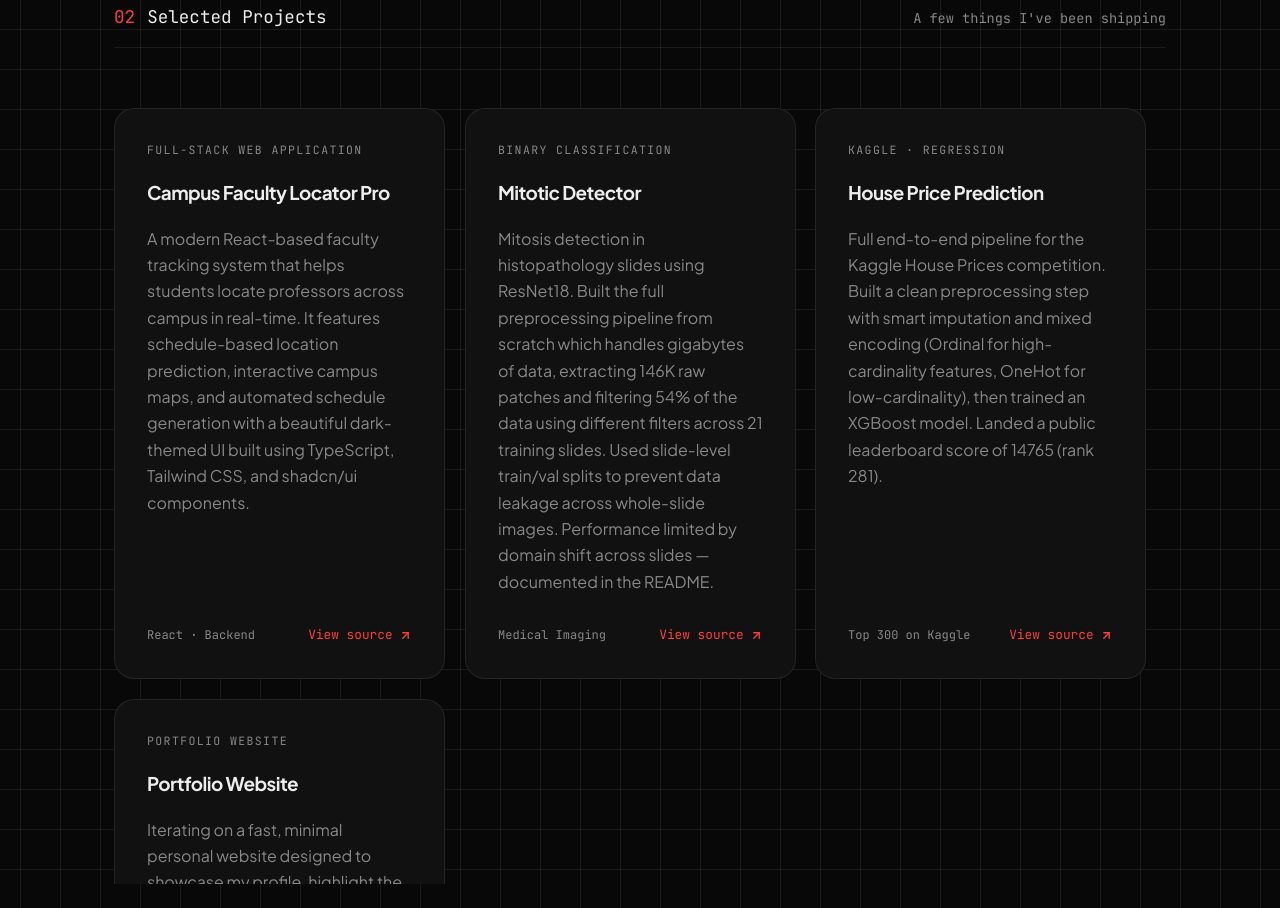
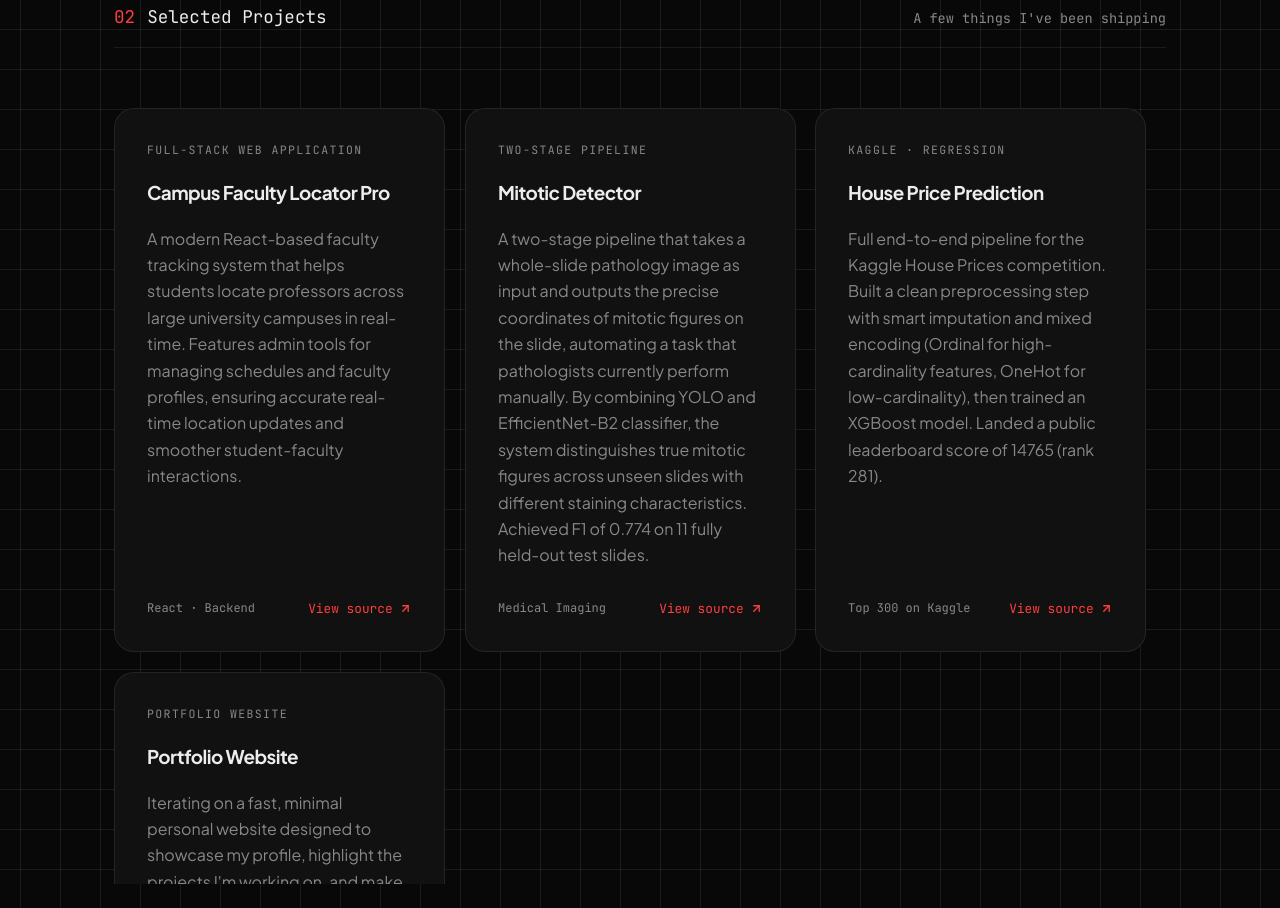
Before and after one commit to shanthan5589/shanthan5589.github.io, a plain HTML site: page index.html in a window 1280 px wide. Shown: the part 971-1879 px from the top of the page. Drawn offline with Linux system fonts and the light colour scheme.

Commit message:
Added two-stage mitotic detection

```diff
--- a/index.html
+++ b/index.html
@@ -98,9 +98,9 @@
             <!-- <span class="work-meta-pill">Top 300 on Kaggle</span> -->
           </div>
           <p>
-          A modern React-based faculty tracking system that helps students locate professors across campus in real-time.
-          It features schedule-based location prediction, interactive campus maps, and automated schedule generation with
-          a beautiful dark-themed UI built using TypeScript, Tailwind CSS, and shadcn/ui components.
+          A modern React-based faculty tracking system that helps students locate professors across large
+          university campuses in real-time. Features admin tools for managing schedules and faculty profiles,
+          ensuring accurate real-time location updates and smoother student-faculty interactions.
           </p>
           <div class="work-footer">
             <span>React · Backend</span>
@@ -109,16 +109,17 @@
         </a>
 
         <a href="https://github.com/shanthan5589/mitosis-detector" target="_blank" class="work-card">
-          <div class="work-tagline">Binary Classification</div>
+          <div class="work-tagline">Two-Stage Pipeline</div>
           <div class="work-title-row">
             <h3>Mitotic Detector</h3>
             <!-- <span class="work-meta-pill">Top 300 on Kaggle</span> -->
           </div>
           <p>
-          Mitosis detection in histopathology slides using ResNet18. Built the full preprocessing pipeline from scratch
-          which handles gigabytes of data, extracting 146K raw patches and filtering 54% of the data using different filters
-          across 21 training slides. Used slide-level train/val splits to prevent data leakage across whole-slide images.
-          Performance limited by domain shift across slides — documented in the README.
+          A two-stage pipeline that takes a whole-slide pathology image as input and
+          outputs the precise coordinates of mitotic figures on the slide, automating a task that
+          pathologists currently perform manually. By combining YOLO and EfficientNet-B2 classifier,
+          the system distinguishes true mitotic figures across unseen slides with different staining
+          characteristics. Achieved F1 of 0.774 on 11 fully held-out test slides.
           </p>
           <div class="work-footer">
             <span>Medical Imaging</span>
```
